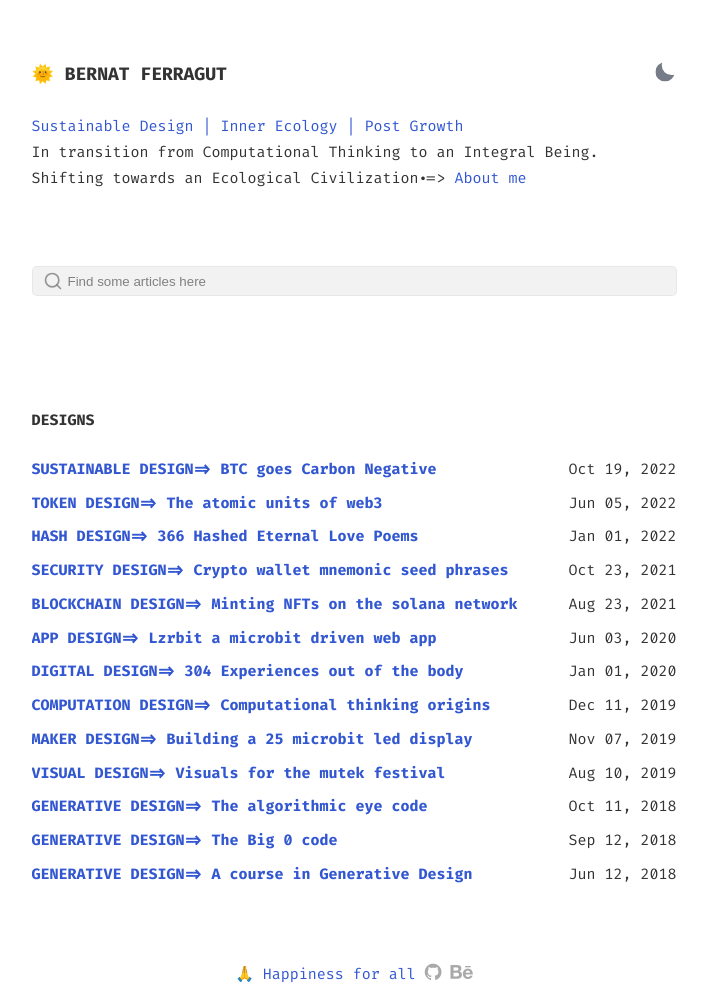
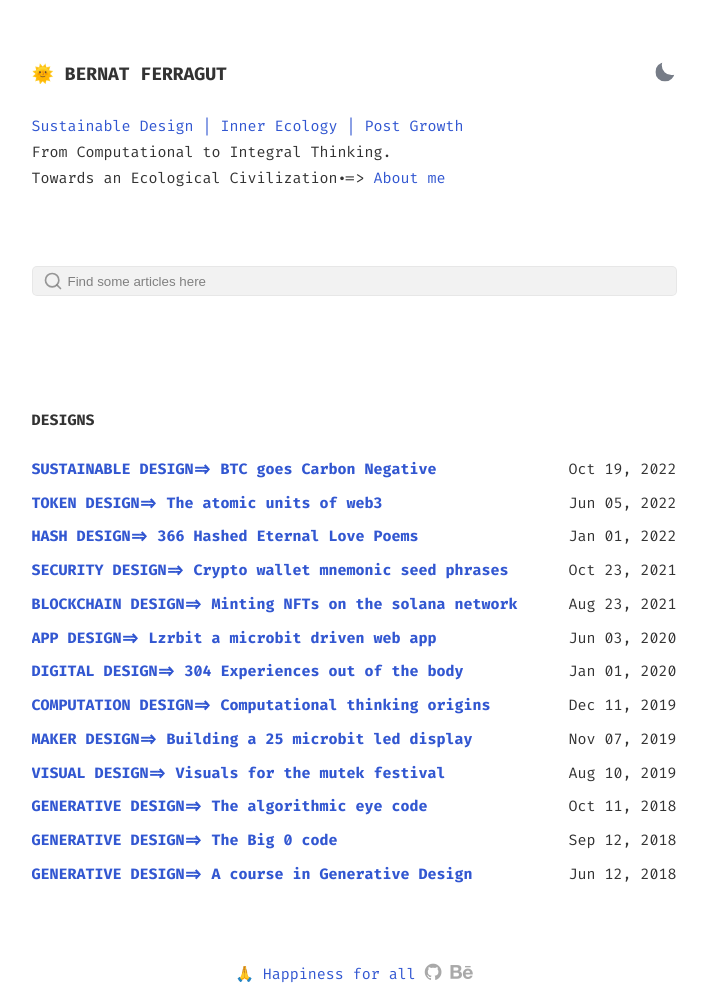
Before and after one commit to bernatferragut/WEB2, a Jekyll site: the page built from index.html, in a window 1280 px wide. Shown: the whole page, without its empty margins (286-994 px from the left). Built offline with Jekyll 4.4.1, drawn with Linux system fonts in a browser that asks for light colours.

Commit message:
From Computational to Integral Tinking

```diff
--- a/index.html
+++ b/index.html
@@ -10,14 +10,11 @@ layout: default
     </div>
     <div class="bio">
         <a href"{{ site.baseurl }}/about"> Sustainable Design | Inner Ecology | Post Growth </a> <br>
-        <p>In transition from Computational Thinking to an Integral Being. Shifting towards an Ecological Civilization.=> <a href="{{ site.baseurl }}/about"> About me</a>
+        <p>From Computational to Integral Thinking.<br>
+        Towards an Ecological Civilization.=> <a href="{{ site.baseurl }}/about"> About me</a>
         </p>
     </div>
-
-
 </section>
-
-
 
 <div class="search-article">
     <label for="search-input" aria-hidden="true">
```
Also changed, not shown: _posts/2022-10-19-BTC-and-Methane.md (+1 -1 lines), assets/images/art/CH4/CH4-scheme.jpeg (added).
